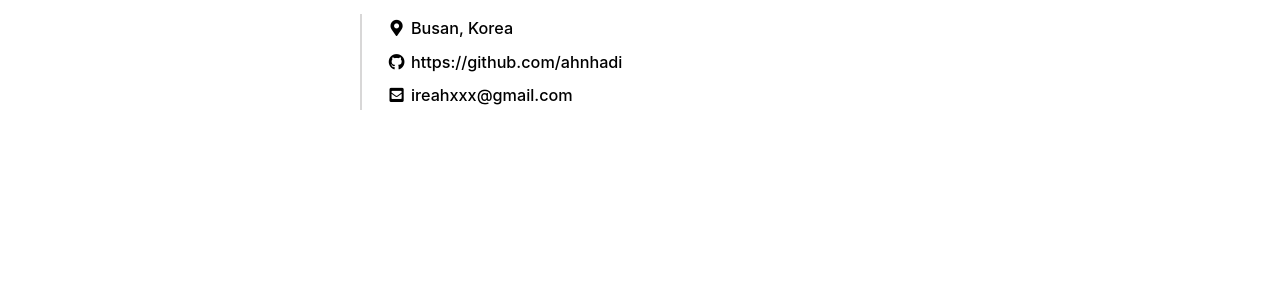
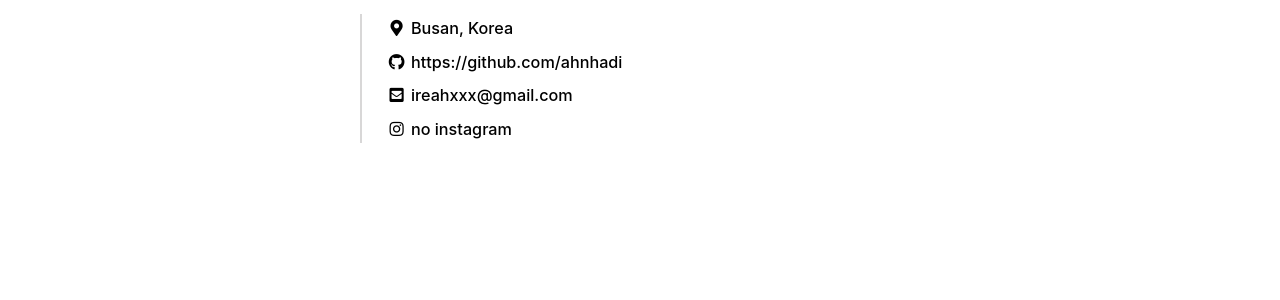
Before and after one commit to ahnhadi/ahnhadi.github.io, a Jekyll site: the page built from _pages/about.md, in a window 1280 px wide and 900 px high, scrolled down 90 px. Shown: the part 464-764 px from the top of the window. Built offline with Jekyll 4.4.1, drawn with Linux system fonts in a browser that asks for light colours; cached includes are drawn as plain includes; some web fonts are replaced.

Commit message:
Update about.md

```diff
--- a/_pages/about.md
+++ b/_pages/about.md
@@ -26,10 +26,10 @@ comments: false
             <i class="fas fa-fw fa-envelope-square" aria-hidden="true"></i><span class="label">  ireahxxx@gmail.com</span>
           </a>
         </li>
-        <!-- <li>
-          <a href="https://www.instagram.com/choiiis.dev/" itemprop="sameAs" rel="nofollow noopener noreferrer">
-            <i class="fab fa-fw fa-instagram" aria-hidden="true"></i><span class="label">  https://www.instagram.com/ahnhadi.dev/</span>
+        <li>
+          <a href="" itemprop="sameAs" rel="nofollow noopener noreferrer">
+            <i class="fab fa-fw fa-instagram" aria-hidden="true"></i><span class="label">  no instagram</span>
           </a>
-        </li> -->
+        </li>
     </ul>
   </div>
```
